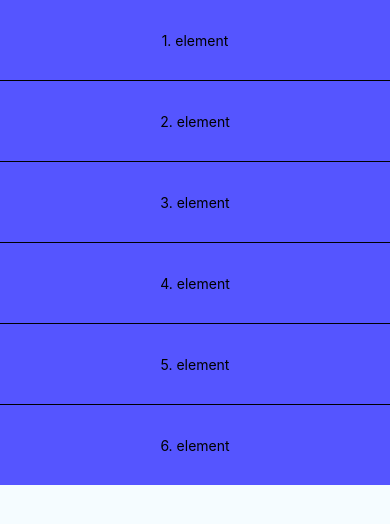
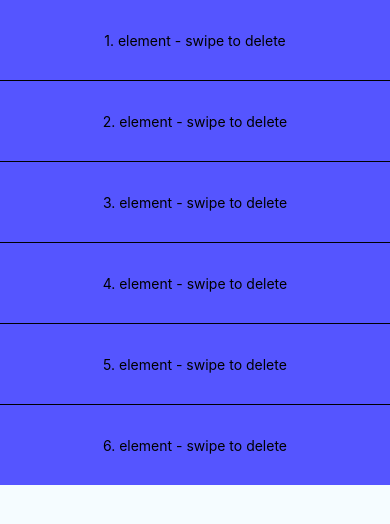
Before and after one commit to clRcoDE/panResponderTest, a React Native app: screen / in a window 390 px wide. Shown: the top 524 px of the page. Built offline with nearby package versions, Linux system fonts and the light colour scheme.

Commit message:
minor changes

```diff
--- a/src/components/Element.js
+++ b/src/components/Element.js
@@ -56,9 +56,10 @@ export default class Element extends React.PureComponent {
   }
 
   render() {
+
     return (
       <View style={styles.listItem}>
-        <Animated.View style={[this.state.position.getLayout()]} {...this.panResponder.panHandlers}>
+        <Animated.View style={[{transform:[{translateX:this.state.position.x}]}]} {...this.panResponder.panHandlers}>
           <View style={styles.absoluteCell}>
             <Text style={styles.absoluteCellText}>DELETE</Text>
           </View>
--- a/src/components/List.js
+++ b/src/components/List.js
@@ -10,12 +10,12 @@ import Element from './Element';
 
 
 const listData = [
-  { key: '1. element' },
-  { key: '2. element' },
-  { key: '3. element' },
-  { key: '4. element' },
-  { key: '5. element' },
-  { key: '6. element' },
+  { key: '1. element - swipe to delete' },
+  { key: '2. element - swipe to delete' },
+  { key: '3. element - swipe to delete' },
+  { key: '4. element - swipe to delete' },
+  { key: '5. element - swipe to delete' },
+  { key: '6. element - swipe to delete' },
 ];
 
 export default class List extends Component {
@@ -26,7 +26,7 @@ export default class List extends Component {
     this.setScrollEnabled = this.setScrollEnabled.bind(this);
 
     this.state = {
-      enable: true,
+      isEnabled: true,
       data: listData,
     };
   }
@@ -46,9 +46,9 @@ export default class List extends Component {
     });
   }
 
-  setScrollEnabled(enable) {
+  setScrollEnabled(isEnabled) {
     this.setState({
-      enable,
+      isEnabled,
     });
   }
 
@@ -63,10 +63,10 @@ export default class List extends Component {
           <Element
             text={item.key}
             deletation={this.deletation}
-            setScrollEnabled={enable => this.setScrollEnabled(enable)}
+            setScrollEnabled={isEnabled => this.setScrollEnabled(isEnabled)}
           />)
         }
-        scrollEnabled={this.state.enable}
+        scrollEnabled={this.state.isEnabled}
       />
     );
   }
```
